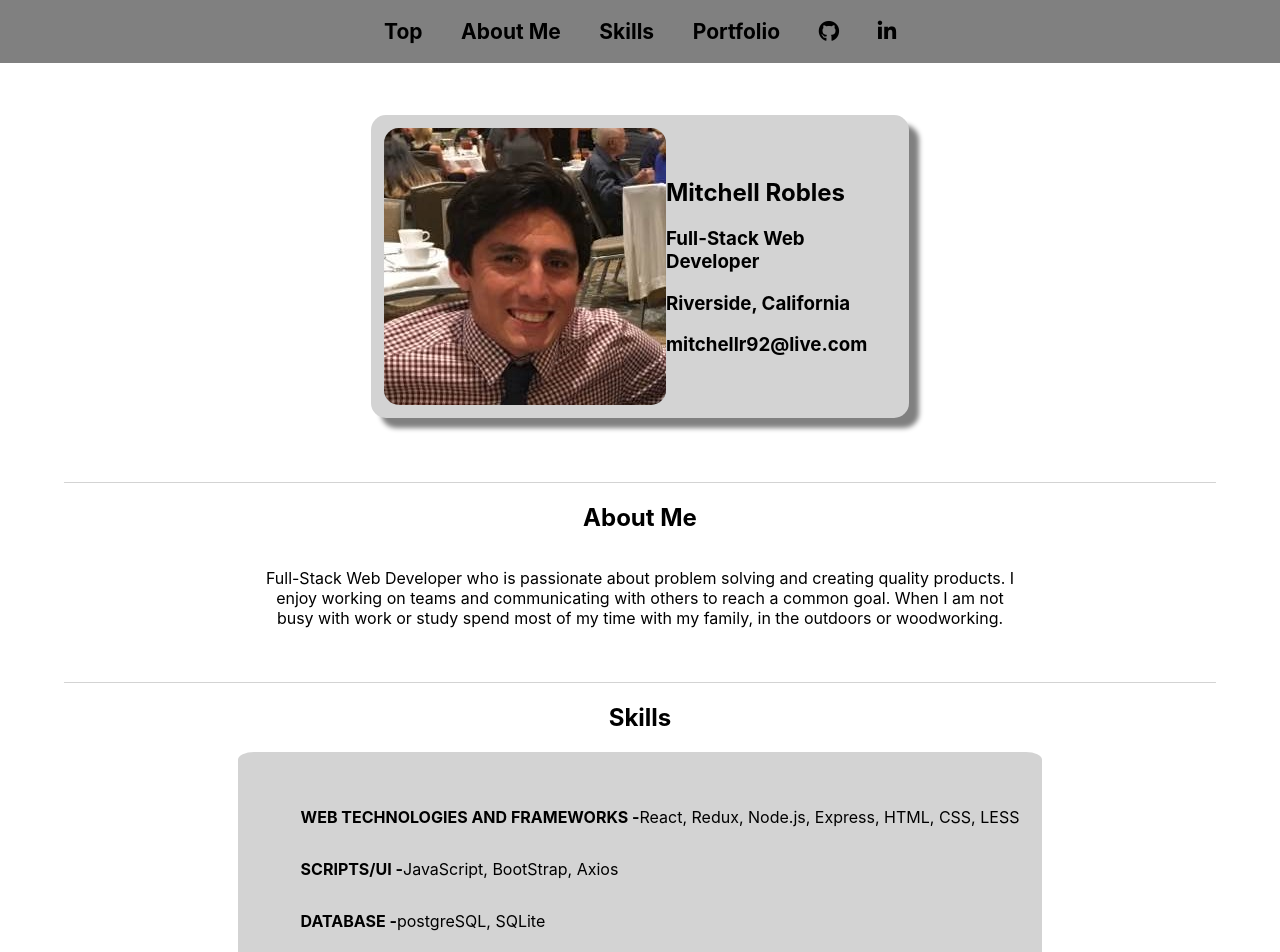
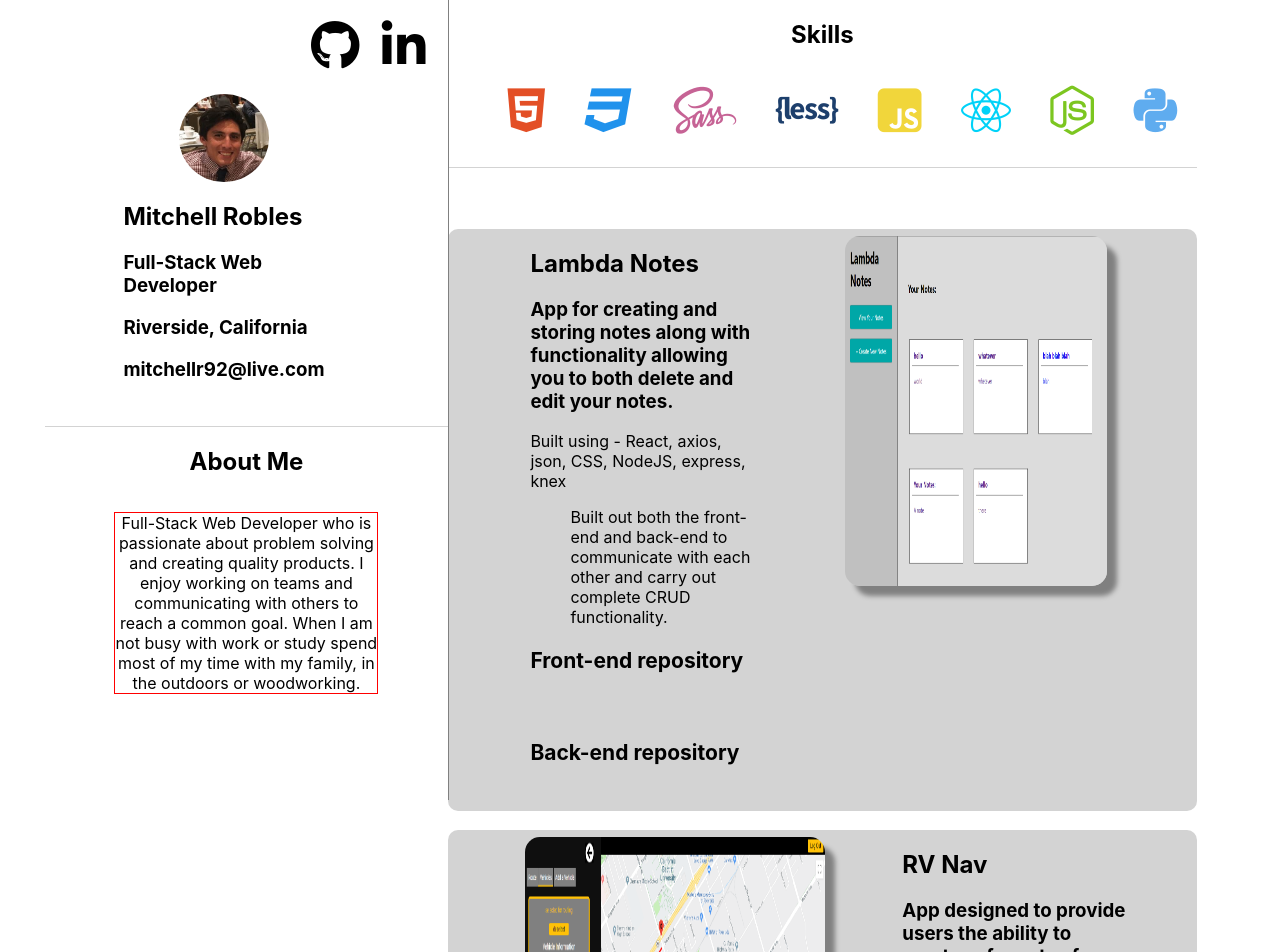
Before and after one commit to mitchellr92/portfolio, a React (Create React App) app: page / in a window 1280 px wide. Shown: the top 952 px of the page. Built offline with nearby package versions, Linux system fonts and the light colour scheme.

Commit message:
Redesign of page layout, updating skills section with logos

```diff
--- a/src/App.css
+++ b/src/App.css
@@ -1,6 +1,23 @@
 .App {
   width: 100%;
   display: flex;
+  flex-direction: row;
+}
+
+.sidebar {
+
+  display: flex;
   flex-direction: column;
-  align-items: center;
+  align-items: flex-start;
+  position: fixed;
+  border-right: 1px solid grey;
+  width: 35%;
+  height: 100%;
 }
+
+.mainContent {
+  display: flex;
+  flex-direction: column;
+  width: 65%;
+  margin-left: 35%;
+}
--- a/src/App.js
+++ b/src/App.js
@@ -1,21 +1,22 @@
-import React from 'react';
-import { BrowserRouter as Router, Route } from 'react-router-dom';
-import './App.css';
+import React from "react";
+import "./App.css";
 
-import AboutMe from './Components/AboutMe/AboutMe';
-import Header from './Components/Header/Header';
-import Portfolio from './Components/Portfolio/Portfolio';
-import Profile from './Components/Profile/Profile';
-import Skills from './Components/Skills/Skills';
+import AboutMe from "./Components/AboutMe/AboutMe";
+import Portfolio from "./Components/Portfolio/Portfolio";
+import Profile from "./Components/Profile/Profile";
+import Skills from "./Components/Skills/Skills";
 
 function App() {
   return (
     <div className="App">
-      <Header />
-      <Profile />
-      <AboutMe />
-      <Skills />
-      <Portfolio />
+      <div className="sidebar">
+        <Profile />
+        <AboutMe />
+      </div>
+      <div className="mainContent">
+        <Skills />
+        <Portfolio />
+      </div>
     </div>
   );
 }
--- a/src/Components/AboutMe/AboutMe.css
+++ b/src/Components/AboutMe/AboutMe.css
@@ -3,12 +3,12 @@
     flex-direction: column;
     align-items: center;
     width: 90%;
-    margin-bottom: 3%;
-    /* padding-top: 1%; */
+    margin-left: 10%;
     border-top: 1px solid lightgrey;
 }
 
 .about-content {
+    border: 1px solid red;
     width: 65%;
     text-align: center;
 }
--- a/src/Components/Header/Header.css
+++ /dev/null
@@ -1,28 +0,0 @@
-.header-container {
-    width: 100%;
-    display: flex;
-    justify-content: center;
-    padding: 1.5% 0 1.5% 0;
-    background-color: grey;
-    position: fixed;
-}
-
-.header {
-    width: 40%;
-    display: flex;
-    justify-content: space-between;
-}
-
-.button {
-    font-weight: bold;
-    font-size: 21px;
-}
-
-.button:hover {
-    cursor: pointer;
-}
-
-.fab {
-    color: black;
-    width: 25%;
-}
--- a/src/Components/Header/Header.js
+++ /dev/null
@@ -1,30 +0,0 @@
-import React, { Component } from "react";
-import { Link } from "react-router-dom";
-// import 'font-awesome/less/font-awesome.less';
-import "./Header.css";
-
-class Header extends Component {
-  render() {
-    return (
-      <div className="header-container">
-        <div className="header">
-          <div className="button">Top</div>
-          <div className="button">About Me</div>
-          <div className="button">Skills</div>
-          <div className="button">Portfolio</div>
-          <a className="button" href="https://github.com/mitchellr92">
-            <i class="fab fa-github" />
-          </a>
-          <a
-            className="button"
-            href="https://www.linkedin.com/in/mitchell-robles-aa7980165/"
-          >
-            <i class="fab fa-linkedin-in" />
-          </a>
-        </div>
-      </div>
-    );
-  }
-}
-
-export default Header;
--- a/src/Components/Profile/Profile.css
+++ b/src/Components/Profile/Profile.css
@@ -1,19 +1,24 @@
 .profile-container {
   width: 100%;
   display: flex;
-  justify-content: center;
-  padding: 9% 0 5% 0;
+  flex-direction: column;
+  align-items: center;
+  padding: 0 0 5% 0;
 }
 
 .profile {
   width: 40%;
   display: flex;
+  flex-direction: column;
   justify-content: space-around;
   align-items: center;
   border-radius: 15px;
-  background-color: lightgrey;
   padding: 1% 1% 1% 1%;
-  box-shadow: 10px 10px 5px gray;
+}
+
+.image {
+  border-radius: 50%;
+  width: 50%;
 }
 
 img {
@@ -21,3 +26,25 @@ img {
   width: auto;
   height: auto;
 }
+
+.links {
+  width: 100%;
+  display: flex;
+  justify-content: flex-end;
+  margin: 20px 0 20px 0;
+}
+
+.button {
+    font-weight: bold;
+    font-size: 21px;
+    margin-right: 5%;
+}
+
+.button:hover {
+    cursor: pointer;
+}
+
+.fab {
+    color: black;
+    width: 25%;
+}
--- a/src/Components/Profile/Profile.js
+++ b/src/Components/Profile/Profile.js
@@ -6,6 +6,17 @@ class Profile extends Component {
   render() {
     return (
       <div className="profile-container">
+          <div className="links">
+            <a className="button" href="https://github.com/mitchellr92">
+              <i className="fab fa-github" />
+            </a>
+            <a
+              className="button"
+              href="https://www.linkedin.com/in/mitchell-robles-aa7980165/"
+            >
+              <i className="fab fa-linkedin-in" />
+            </a>
+          </div>
         <div className="profile">
           <img src={HeadShot} alt="Head shot" className="image" />
           <div className="main-info">
--- a/src/Components/Skills/Skills.css
+++ b/src/Components/Skills/Skills.css
@@ -4,19 +4,46 @@
   align-items: center;
   width: 90%;
   margin-bottom: 2%;
-  border-top: 1px solid lightgrey;
 }
 
-.skills {
-    padding: 2%;
-    border-radius: 2%;
-    background-color: lightgrey;
+.skills-list{
+    width: 100%;
+    display: flex;
+    justify-content: space-evenly;
+
 }
 
 li {
+
     display: flex;
+    /* margin-left: 4%; */
 }
 
-.skill {
-    font-weight: bold;
+.fab{
+    font-size: 50px;
 }
+
+.fa-html5 {
+    color: #E34F26;
+}
+.fa-css3 {
+    color: #2092EC;
+}
+.fa-js-square {
+    color: #F1D63B;
+}
+.fa-react {
+    color: #00D2F8;
+}
+.fa-node-js {
+    color: #7CC620;
+}
+.fa-sass {
+    color: #C66395;
+}
+.fa-less {
+    color: #1D3F6C;
+}
+.fa-python {
+    color: #5FACEF;
+}
--- a/src/Components/Skills/Skills.js
+++ b/src/Components/Skills/Skills.js
@@ -6,32 +6,32 @@ export class Skills extends Component {
     return (
       <div className="skills-container">
         <h2 className="skills-title">Skills</h2>
-        <div className="skills">
-          <ul>
+        <ul className="skills-list">
           <li>
-              <p className="skill">WEB TECHNOLOGIES AND FRAMEWORKS -</p>
-              <p>React, Redux, Node.js, Express, HTML, CSS, LESS</p>
+            <i className="fab fa-html5"></i>
           </li>
           <li>
-              <p className="skill">SCRIPTS/UI -</p>{" "}
-              <p>JavaScript, BootStrap, Axios</p>
+            <i className="fab fa-css3"></i>
           </li>
           <li>
-              <p className="skill">DATABASE -</p> <p>postgreSQL, SQLite</p>
+            <i className="fab fa-sass"></i>
           </li>
           <li>
-              <p className="skill">WEB DEBUG TOOLS -</p>{" "}
-              <p>Chrome Developer Tools</p>
+            <i className="fab fa-less"></i>
           </li>
           <li>
-              <p className="skill">VERSIONING AND OTHER TOOLS -</p>{" "}
-              <p>Gitbash, Github</p>
+            <i className="fab fa-js-square"></i>
           </li>
           <li>
-              <p className="skill">DEPLOYMENT TOOLS -</p> <p>Heroku, Netlify</p>
+            <i className="fab fa-react"></i>
+          </li>
+          <li>
+            <i className="fab fa-node-js"></i>
+          </li>
+          <li>
+            <i className="fab fa-python"></i>
           </li>
         </ul>
-        </div>
       </div>
     );
   }
```
Lines whose indentation alone changed are shown as unchanged.
